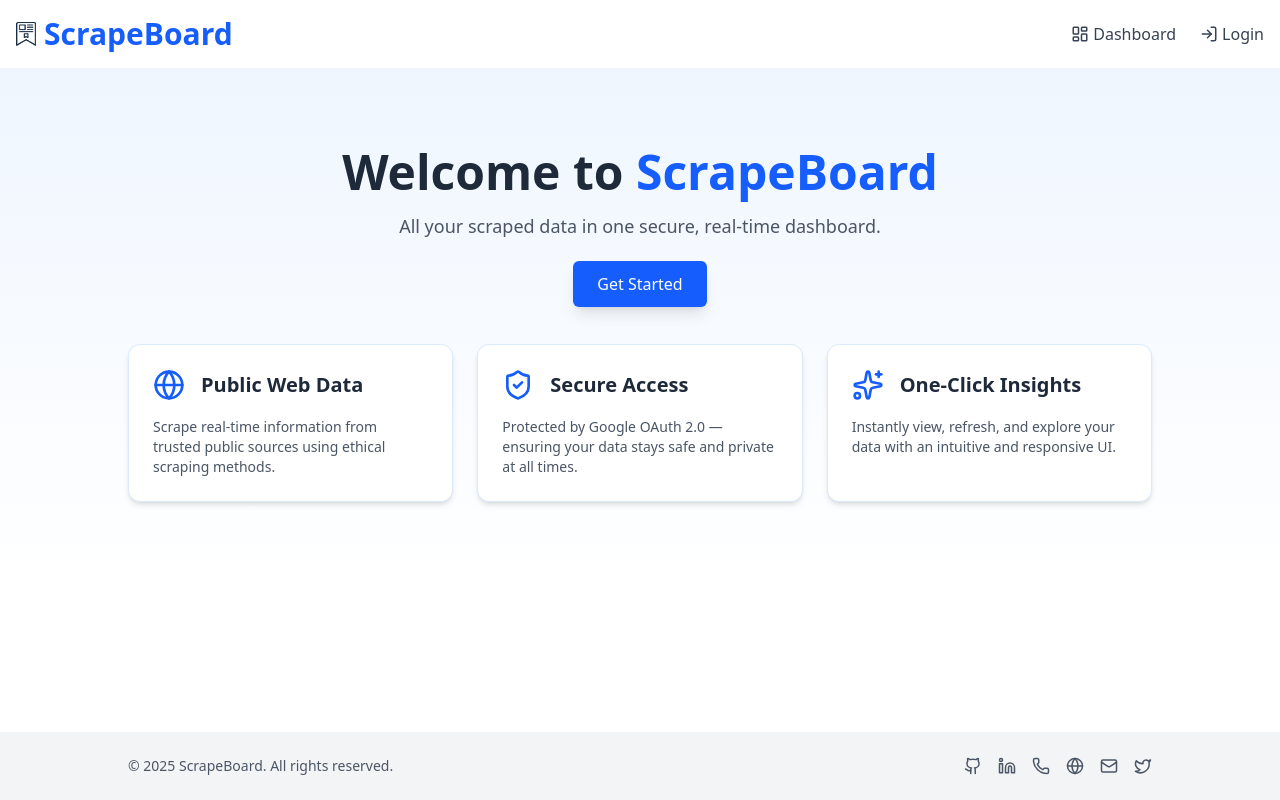
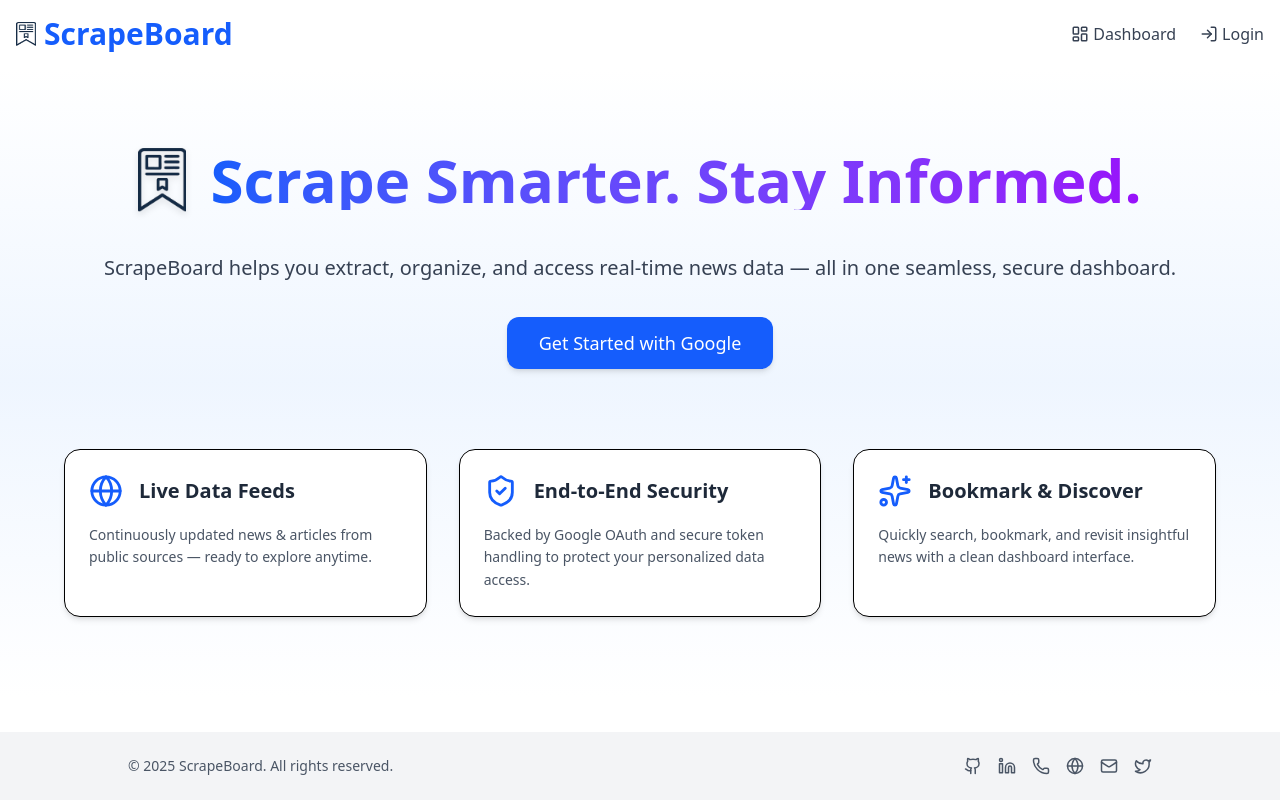
Before and after one commit to SyedFaisal30/ScrapeBoard, a React (Vite) app in the folder frontend/: page / in a window 1280 px wide. Built offline with nearby package versions, Linux system fonts and the light colour scheme; no server answers.

Commit message:
landing page changes

```diff
--- a/frontend/src/pages/Landing.jsx
+++ b/frontend/src/pages/Landing.jsx
@@ -1,53 +1,71 @@
-import { Link } from 'react-router-dom';
-import { Globe, ShieldCheck, Sparkles } from 'lucide-react';
+import { Link } from "react-router-dom";
+import { Globe, ShieldCheck, Sparkles } from "lucide-react";
+import logo from "../assets/logo1.png";
 
 const Landing = () => {
   return (
-    <section className="text-center py-20 px-6 bg-gradient-to-b from-blue-50 to-white">
-      <div className="max-w-3xl mx-auto mb-12">
-        <h2 className="text-4xl md:text-5xl font-bold text-gray-800 mb-4">
-          Welcome to <span className="text-blue-600">ScrapeBoard</span>
-        </h2>
-        <p className="text-gray-600 text-lg mb-8">
-          All your scraped data in one secure, real-time dashboard.
+    <section className="bg-gradient-to-b from-white via-blue-50 to-white py-20 px-6">
+      <div className="mw-full mx-auto text-center">
+        <div className="flex flex-col md:flex-row items-center justify-center gap-6 mb-10">
+          <img
+            src={logo}
+            alt="ScrapeBoard Logo"
+            className="w-12 h-16 drop-shadow-md"
+          />
+          <h1 className="text-4xl md:text-6xl font-extrabold bg-gradient-to-r from-blue-600 to-purple-600 text-transparent bg-clip-text text-center md:text-left">
+            Scrape Smarter. Stay Informed.
+          </h1>
+        </div>
+
+        <p className="text-gray-700 text-lg md:text-xl mb-8 leading-relaxed">
+          ScrapeBoard helps you extract, organize, and access real-time news
+          data — all in one seamless, secure dashboard.
         </p>
-
         <Link
           to="/login"
-          className="bg-blue-600 hover:bg-blue-700 text-white px-6 py-3 rounded-md font-medium shadow-lg transition"
+          className="inline-block bg-blue-600 hover:bg-blue-700 text-white text-lg px-8 py-3 rounded-xl shadow-md transition"
         >
-          Get Started
+          Get Started with Google
         </Link>
       </div>
 
-      <div className="grid grid-cols-1 md:grid-cols-3 gap-6 max-w-5xl mx-auto mt-10 text-left">
-        <div className="bg-white p-6 rounded-xl shadow-md hover:shadow-lg transition border border-blue-100">
+      <div className="mt-20 grid grid-cols-1 md:grid-cols-3 gap-8 max-w-6xl mx-auto">
+        <div className="bg-white p-6 rounded-2xl shadow-md border hover:shadow-xl transition">
           <div className="flex items-center gap-4 mb-4">
-            <Globe className="text-blue-600 glow-icon" size={32} />
-            <h3 className="text-xl font-semibold text-gray-800">Public Web Data</h3>
+            <Globe size={34} className="text-blue-600" />
+            <h3 className="text-xl font-semibold text-gray-800">
+              Live Data Feeds
+            </h3>
           </div>
-          <p className="text-gray-600 text-sm">
-            Scrape real-time information from trusted public sources using ethical scraping methods.
+          <p className="text-gray-600 text-sm leading-relaxed">
+            Continuously updated news & articles from public sources — ready to
+            explore anytime.
           </p>
         </div>
 
-        <div className="bg-white p-6 rounded-xl shadow-md hover:shadow-lg transition border border-blue-100">
+        <div className="bg-white p-6 rounded-2xl shadow-md border hover:shadow-xl transition">
           <div className="flex items-center gap-4 mb-4">
-            <ShieldCheck className="text-blue-600 glow-icon" size={32} />
-            <h3 className="text-xl font-semibold text-gray-800">Secure Access</h3>
+            <ShieldCheck size={34} className="text-blue-600" />
+            <h3 className="text-xl font-semibold text-gray-800">
+              End-to-End Security
+            </h3>
           </div>
-          <p className="text-gray-600 text-sm">
-            Protected by Google OAuth 2.0 — ensuring your data stays safe and private at all times.
+          <p className="text-gray-600 text-sm leading-relaxed">
+            Backed by Google OAuth and secure token handling to protect your
+            personalized data access.
           </p>
         </div>
 
-        <div className="bg-white p-6 rounded-xl shadow-md hover:shadow-lg transition border border-blue-100">
+        <div className="bg-white p-6 rounded-2xl shadow-md border hover:shadow-xl transition">
           <div className="flex items-center gap-4 mb-4">
-            <Sparkles className="text-blue-600 glow-icon" size={32} />
-            <h3 className="text-xl font-semibold text-gray-800">One-Click Insights</h3>
+            <Sparkles size={34} className="text-blue-600" />
+            <h3 className="text-xl font-semibold text-gray-800">
+              Bookmark & Discover
+            </h3>
           </div>
-          <p className="text-gray-600 text-sm">
-            Instantly view, refresh, and explore your data with an intuitive and responsive UI.
+          <p className="text-gray-600 text-sm leading-relaxed">
+            Quickly search, bookmark, and revisit insightful news with a clean
+            dashboard interface.
           </p>
         </div>
       </div>
```
